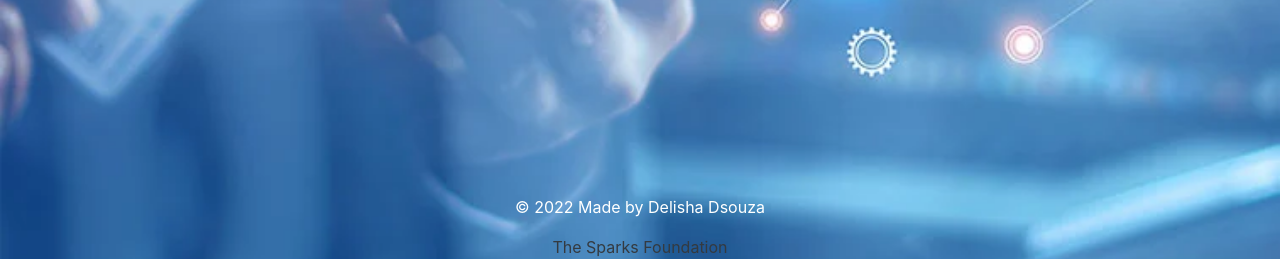
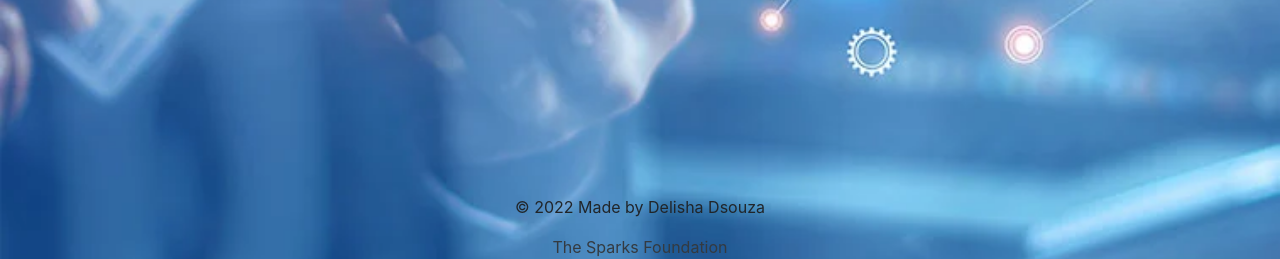
Before and after one commit to delishadsouza/Basic-Banking-System, a PHP site: page /index.php in a window 1280 px wide. Shown: the part 541-800 px from the top of the page. Run offline with PHP 8.4, Linux system fonts and the light colour scheme.

Commit message:
Update footer.php

```diff
--- a/footer.php
+++ b/footer.php
@@ -6,7 +6,7 @@
 
 
 <footer>
-    <div class=" max-width text-white text-center" style="margin-bottom:0">
+    <div class=" max-width  text-black text-center" style="margin-bottom:0">
     <p>© 2022 Made by Delisha Dsouza </p>
     <a href="https://www.thesparksfoundationsingapore.org/" class="text-dark">The Sparks Foundation</a>
     </div>
```
